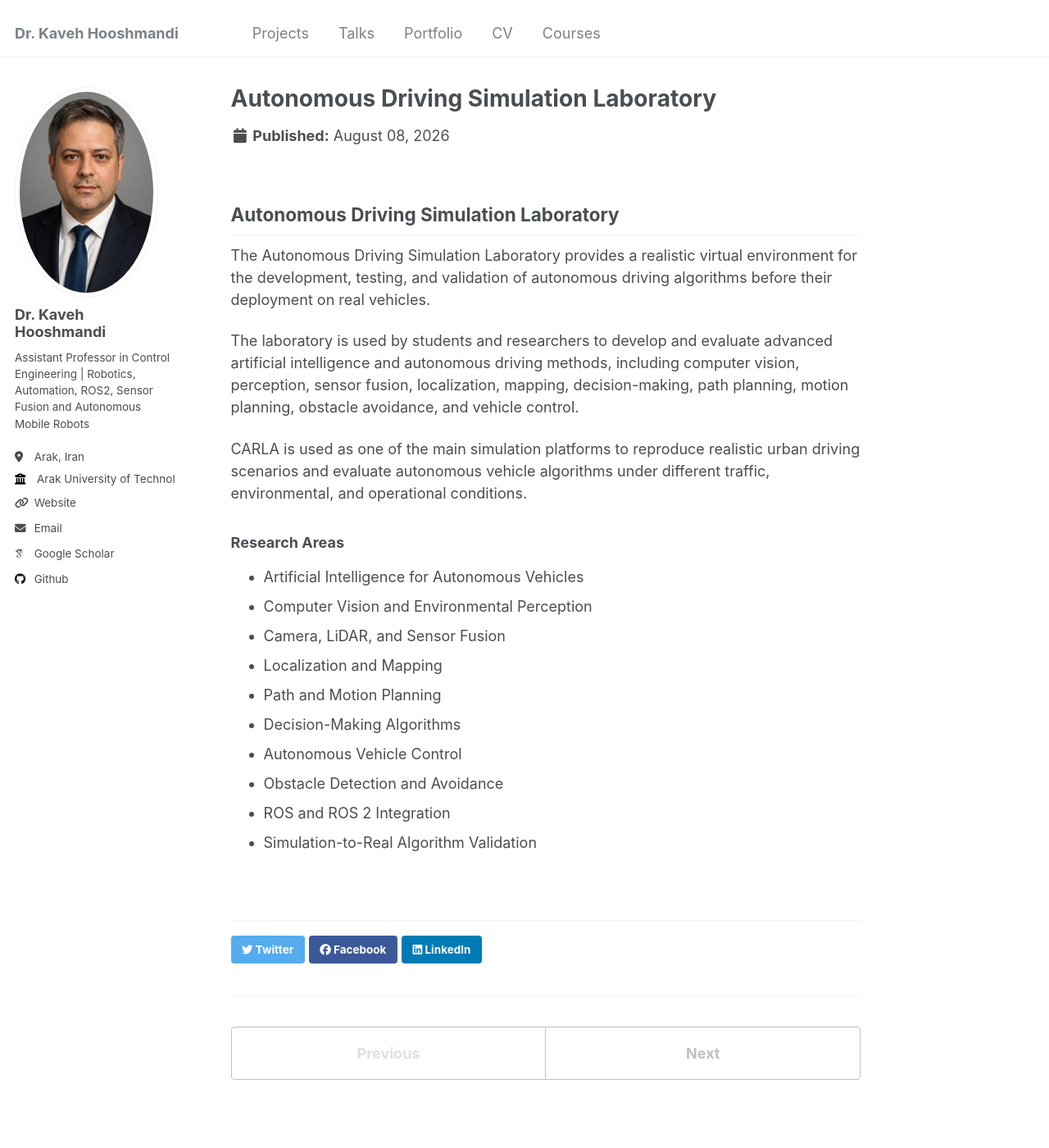
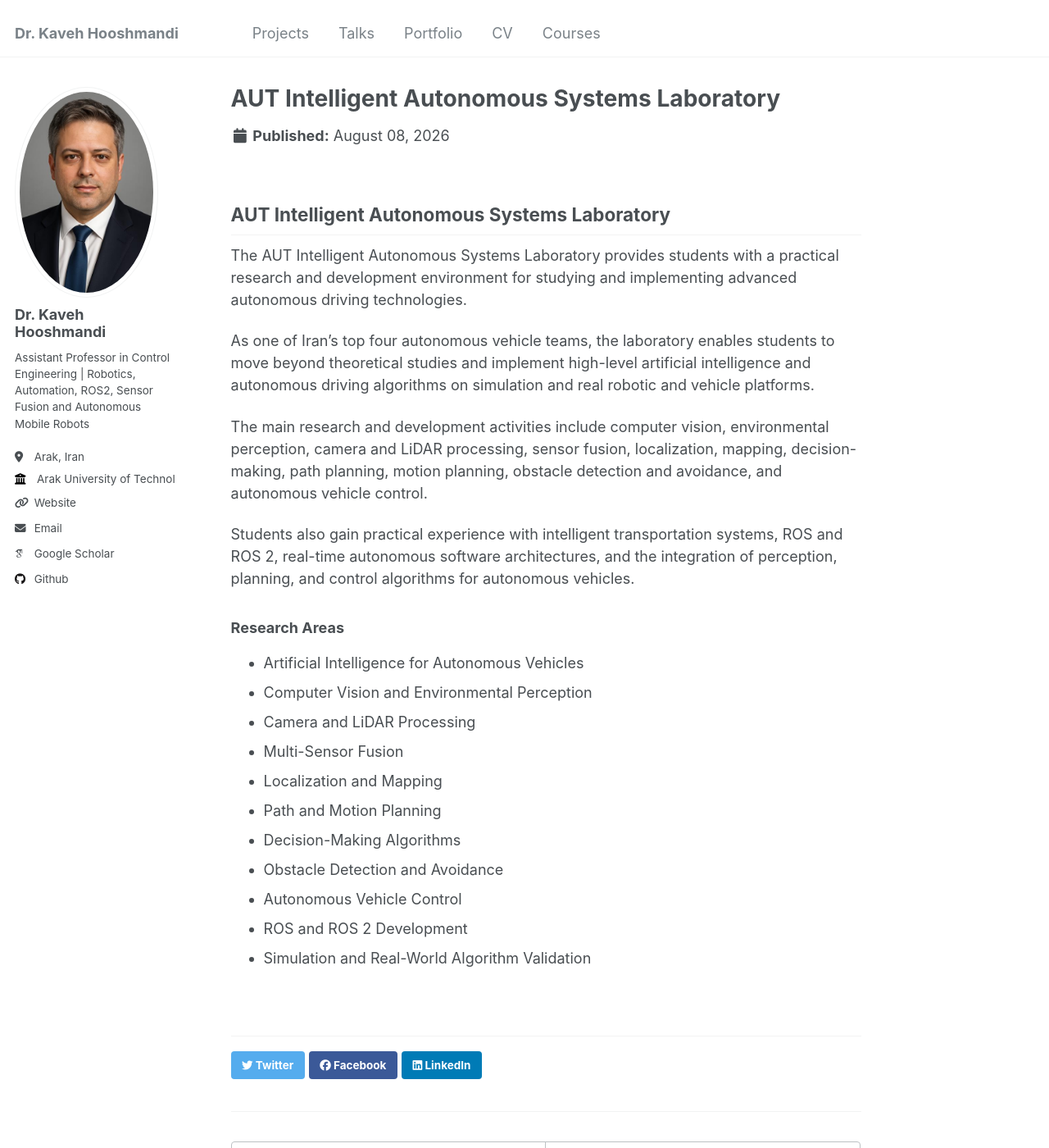
Before and after one commit to kaveh-hooshmandi/kaveh-hooshmandi.github.io, a Jekyll site: the page built from _portfolio/portfolio-1.md, in a window 1280 px wide and 1400 px high. Shown: the whole window at 82% size. Built offline with Jekyll 4.4.1, drawn with Linux system fonts in a browser that asks for light colours; some web fonts are replaced.

Commit message:
Update portfolio entry for autonomous systems laboratory

```diff
--- a/_portfolio/portfolio-1.md
+++ b/_portfolio/portfolio-1.md
@@ -1,35 +1,34 @@
 ---
-title: "Autonomous Driving Simulation Laboratory"
+title: "AUT Intelligent Autonomous Systems Laboratory"
 collection: portfolio
 excerpt: >-
-  A simulation-based laboratory for developing, testing, and validating advanced artificial intelligence algorithms for autonomous vehicles, including perception, sensor fusion, localization, decision-making, path planning, and autonomous control.
-  <br/><br/>
-  <video controls preload="metadata" style="width:100%; max-width:620px; border-radius:8px;">
-    <source src="/files/Carla.mp4" type="video/mp4">
-    Your browser does not support the video tag.
+  <p>
+    One of Iran’s top four autonomous vehicle teams, providing a practical research environment where students design, implement, and evaluate advanced artificial intelligence algorithms for autonomous driving.
+    The team focuses on perception, sensor fusion, localization, decision-making, path planning, motion planning, and autonomous vehicle control.
+  </p>
+
+  <video controls preload="metadata" playsinline
+         style="width:100%; max-width:700px; height:auto; border-radius:8px; background:#000; margin-top:10px;">
+    <source src="/files/self-deriving-car.mp4" type="video/mp4">
   </video>
 ---
 
-<h2>Autonomous Driving Simulation Laboratory</h2>
+<h2>AUT Intelligent Autonomous Systems Laboratory</h2>
 
 <p>
-The Autonomous Driving Simulation Laboratory provides a realistic virtual
-environment for the development, testing, and validation of autonomous
-driving algorithms before their deployment on real vehicles.
+The AUT Intelligent Autonomous Systems Laboratory provides students with a practical research and development environment for studying and implementing advanced autonomous driving technologies.
 </p>
 
 <p>
-The laboratory is used by students and researchers to develop and evaluate
-advanced artificial intelligence and autonomous driving methods, including
-computer vision, perception, sensor fusion, localization, mapping,
-decision-making, path planning, motion planning, obstacle avoidance,
-and vehicle control.
+As one of Iran’s top four autonomous vehicle teams, the laboratory enables students to move beyond theoretical studies and implement high-level artificial intelligence and autonomous driving algorithms on simulation and real robotic and vehicle platforms.
 </p>
 
 <p>
-CARLA is used as one of the main simulation platforms to reproduce realistic
-urban driving scenarios and evaluate autonomous vehicle algorithms under
-different traffic, environmental, and operational conditions.
+The main research and development activities include computer vision, environmental perception, camera and LiDAR processing, sensor fusion, localization, mapping, decision-making, path planning, motion planning, obstacle detection and avoidance, and autonomous vehicle control.
+</p>
+
+<p>
+Students also gain practical experience with intelligent transportation systems, ROS and ROS 2, real-time autonomous software architectures, and the integration of perception, planning, and control algorithms for autonomous vehicles.
 </p>
 
 <h3>Research Areas</h3>
@@ -37,12 +36,13 @@ different traffic, environmental, and operational conditions.
 <ul>
   <li>Artificial Intelligence for Autonomous Vehicles</li>
   <li>Computer Vision and Environmental Perception</li>
-  <li>Camera, LiDAR, and Sensor Fusion</li>
+  <li>Camera and LiDAR Processing</li>
+  <li>Multi-Sensor Fusion</li>
   <li>Localization and Mapping</li>
   <li>Path and Motion Planning</li>
   <li>Decision-Making Algorithms</li>
+  <li>Obstacle Detection and Avoidance</li>
   <li>Autonomous Vehicle Control</li>
-  <li>Obstacle Detection and Avoidance</li>
-  <li>ROS and ROS 2 Integration</li>
-  <li>Simulation-to-Real Algorithm Validation</li>
+  <li>ROS and ROS 2 Development</li>
+  <li>Simulation and Real-World Algorithm Validation</li>
 </ul>
```
